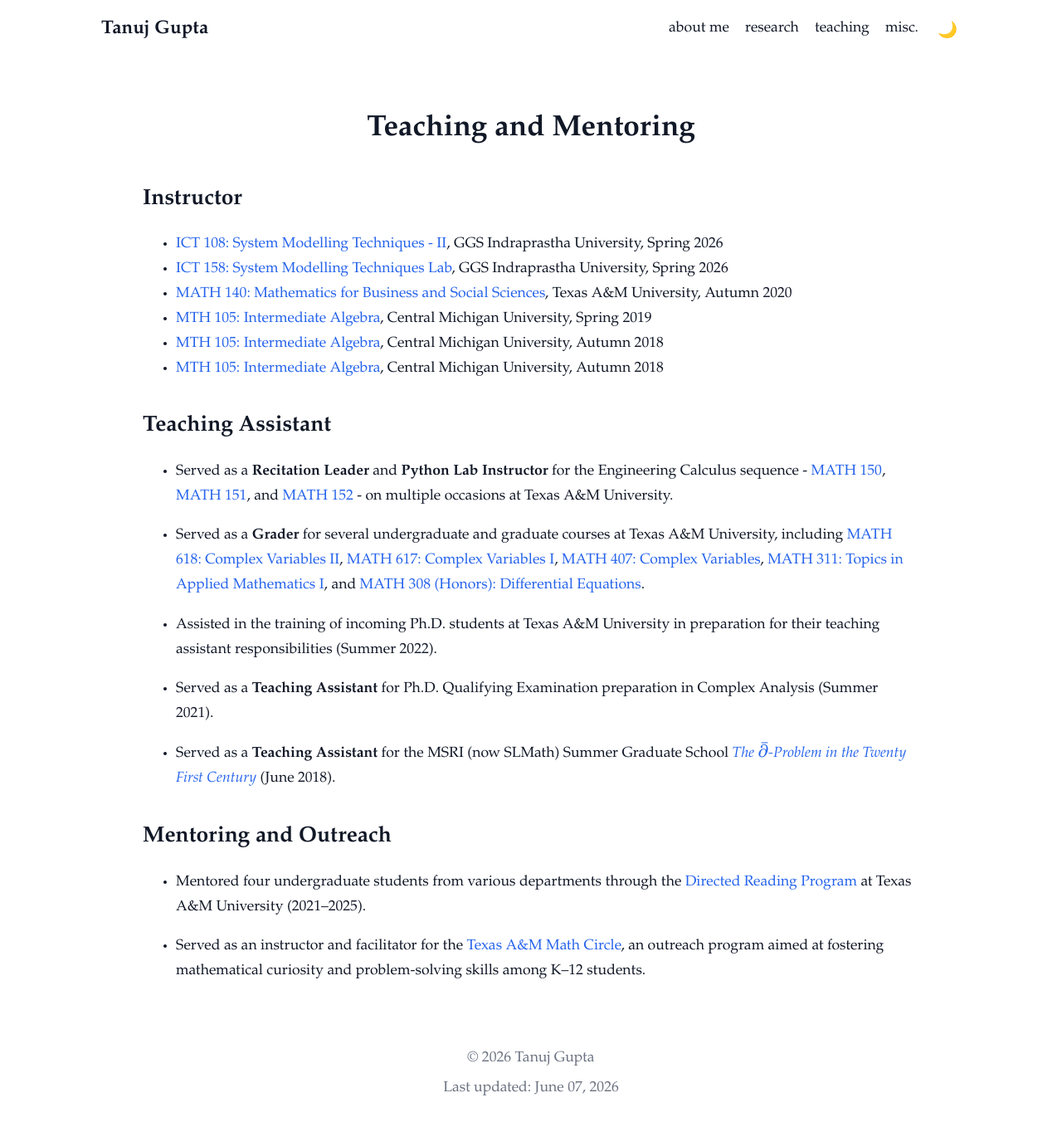
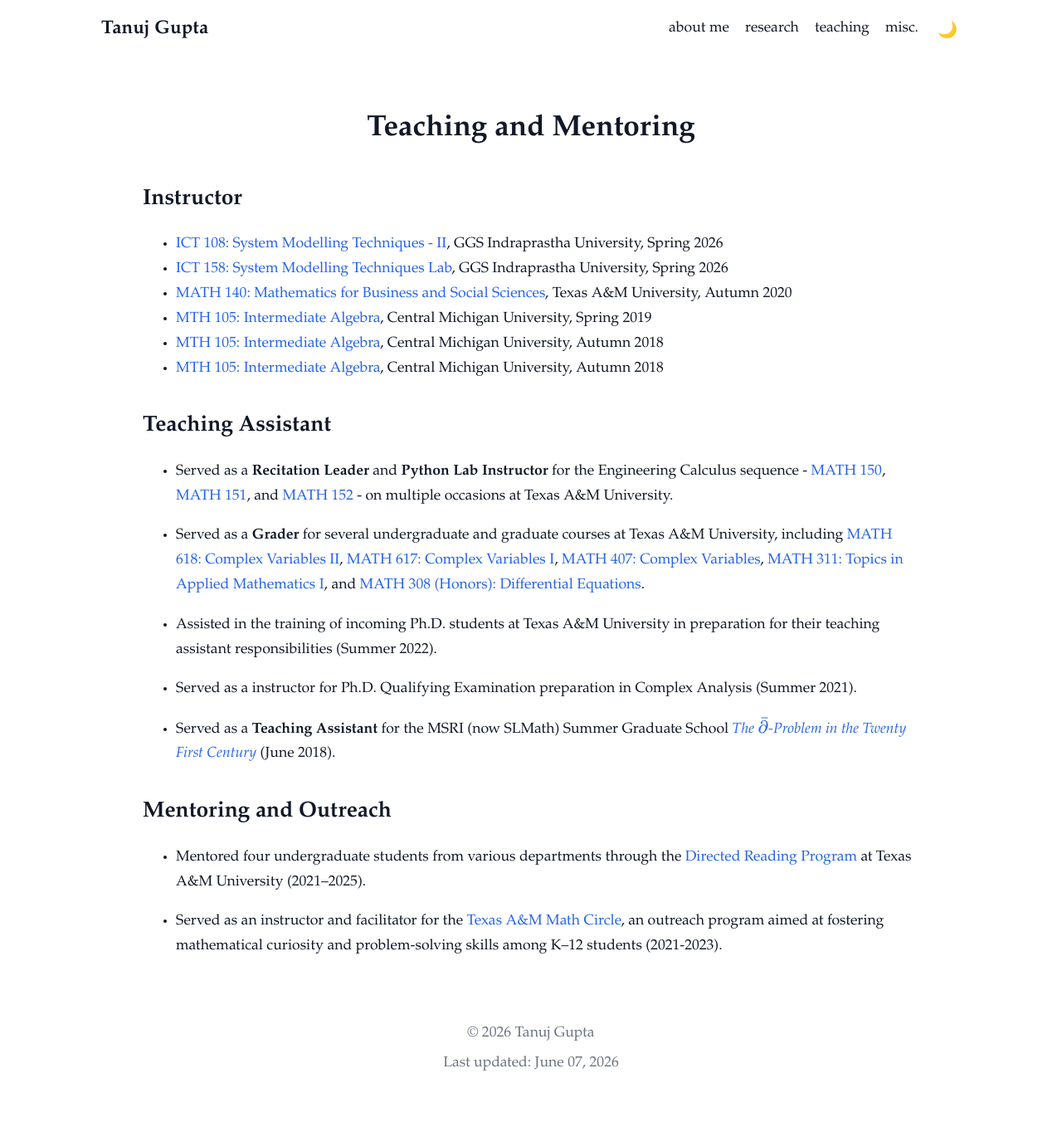
Before and after one commit to tanujmath/tanujmath.github.io, a Jekyll site: the page built from teaching.md, in a window 1280 px wide. Shown: the whole page at 83% size. Built offline with Jekyll 4.4.1, drawn with Linux system fonts in a browser that asks for light colours; after the commit the page ends 1322 px from its top, so only the background shows below that.

Commit message:
fixed wordings

```diff
--- a/teaching.md
+++ b/teaching.md
@@ -23,7 +23,7 @@ permalink: /teaching/
 
 - Assisted in the training of incoming Ph.D. students at Texas A&M University in preparation for their teaching assistant responsibilities (Summer 2022).
 
-- Served as a **Teaching Assistant** for Ph.D. Qualifying Examination preparation in Complex Analysis (Summer 2021).
+- Served as a instructor for Ph.D. Qualifying Examination preparation in Complex Analysis (Summer 2021).
 
 - Served as a **Teaching Assistant** for the MSRI (now SLMath) Summer Graduate School *[The $\bar\partial$-Problem in the Twenty First Century](https://www.slmath.org/summer-schools/828)* (June 2018).
 
@@ -31,4 +31,4 @@ permalink: /teaching/
 
 - Mentored four undergraduate students from various departments through the [Directed Reading Program](https://artsci.tamu.edu/mathematics/academics/undergraduate/drp/index.html) at Texas A&M University (2021–2025).
 
-- Served as an instructor and facilitator for the [Texas A&M Math Circle](https://sites.google.com/tamu.edu/tamu-math-circle), an outreach program aimed at fostering mathematical curiosity and problem-solving skills among K–12 students.
+- Served as an instructor and facilitator for the [Texas A&M Math Circle](https://sites.google.com/tamu.edu/tamu-math-circle), an outreach program aimed at fostering mathematical curiosity and problem-solving skills among K–12 students (2021-2023).
```
Also changed, not shown: misc.md (+1 -1 lines).
